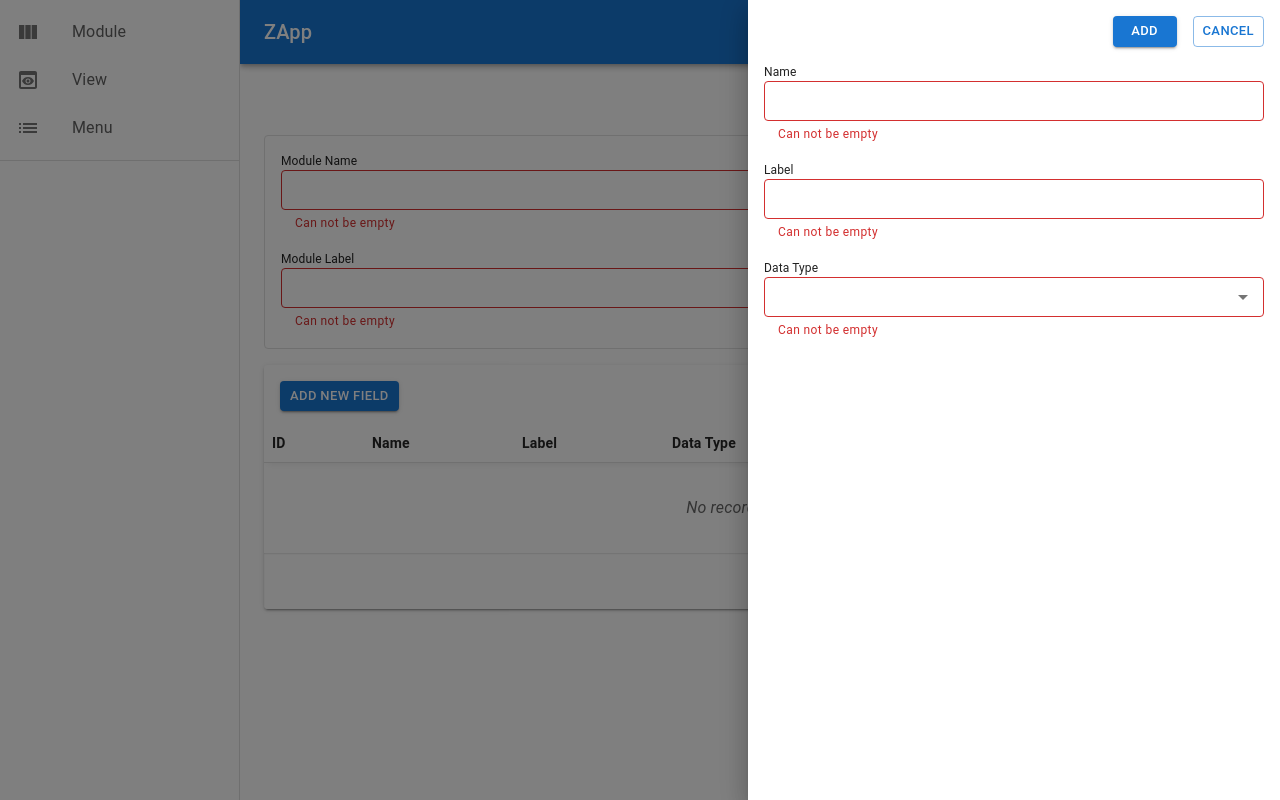
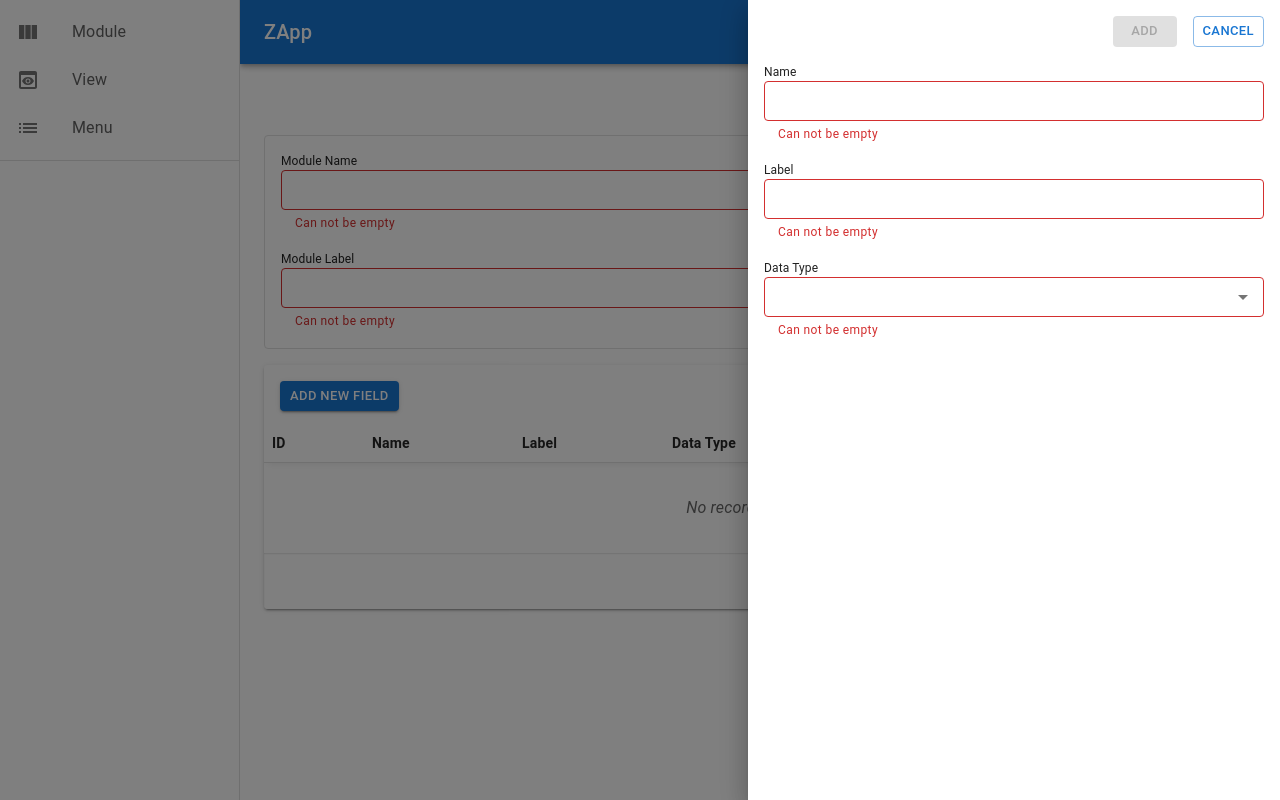
Before and after one commit to DanJul572/ZApp_Web_App, a Next.js app: page /module/create in a window 1280 px wide. Both pictures are taken after a click on the button "ADD NEW FIELD". Built offline with nearby package versions, Linux system fonts and the light colour scheme.

Commit message:
add group validation

```diff
--- a/src/app/layout.js
+++ b/src/app/layout.js
@@ -1,3 +1,4 @@
+import {ErrorProvider} from '@/context/error_provider';
 import {Inter} from 'next/font/google';
 
 const inter = Inter({subsets: ['latin']});
@@ -10,7 +11,9 @@ export const metadata = {
 export default function RootLayout({children}) {
     return (
         <html lang="en">
-            <body className={inter.className}>{children}</body>
+            <body className={inter.className}>
+                <ErrorProvider>{children}</ErrorProvider>
+            </body>
         </html>
     );
 }
--- a/src/app/module/create/field_form.js
+++ b/src/app/module/create/field_form.js
@@ -1,4 +1,4 @@
-import {useEffect, useState} from 'react';
+import {useContext, useEffect, useState} from 'react';
 import {Table} from '@/component';
 import mockColumns from '@/mock/field/column';
 import {Box, Button, Drawer, colors} from '@mui/material';
@@ -7,9 +7,16 @@ import {actionType} from '@/constant';
 import dataType from '@/constant/data_type';
 import {Confirm} from '@/component/dialog';
 import {generateValidation} from '@/helper/validator';
+import {ErrorContext} from '@/context/error_provider';
 
 const FieldForm = props => {
     const {fieldRows, setFieldRows} = props;
+
+    const formGroupName = 'fieldForm';
+    const fieldTypeOptions = Object.values(dataType);
+
+    const {errors, clearError, groupStatus} = useContext(ErrorContext);
+    const disabledSaveButton = groupStatus([formGroupName], errors);
 
     const [openFieldForm, setOpenFieldForm] = useState(false);
     const [fieldName, setFieldName] = useState(null);
@@ -47,8 +54,6 @@ const FieldForm = props => {
         },
     ];
 
-    const fieldTypeOptions = Object.values(dataType);
-
     const changeSettingValue = (key, value) => {
         setFieldSettings(prevState => ({...prevState, [key]: value}));
     };
@@ -63,6 +68,14 @@ const FieldForm = props => {
             updateCascade: false,
             multiSelect: false,
         });
+    };
+
+    const clearErrorGroup = () => {
+        const names = ['tableRef', 'tableRefName', 'tableRefKey'];
+        for (let index = 0; index < names.length; index++) {
+            const name = names[index];
+            clearError(formGroupName, name);
+        }
     };
 
     const deleteField = () => {
@@ -97,6 +110,7 @@ const FieldForm = props => {
 
     const onChangeFieldType = value => {
         clearFieldSettings();
+        clearErrorGroup();
         setFieldType(value);
     };
 
@@ -138,18 +152,24 @@ const FieldForm = props => {
             <Box display="flex" flexDirection="column" gap={2}>
                 <ShortText
                     label="Table Reference"
+                    name="tableRef"
+                    group={formGroupName}
                     value={fieldSettings.tableRef}
                     onChange={value => changeSettingValue('tableRef', value)}
                     rules="required"
                 />
                 <ShortText
                     label="Table Reference Key"
+                    name="tableRefKey"
+                    group={formGroupName}
                     value={fieldSettings.tableRefKey}
                     onChange={value => changeSettingValue('tableRefKey', value)}
                     rules="required"
                 />
                 <ShortText
                     label="Table Reference Name"
+                    name="tableRefName"
+                    group={formGroupName}
                     value={fieldSettings.tableRefName}
                     onChange={value => changeSettingValue('tableRefName', value)}
                     rules="required"
@@ -236,7 +256,11 @@ const FieldForm = props => {
             <Drawer anchor="right" open={openFieldForm} onClose={() => setOpenFieldForm(false)}>
                 <Box padding={2}>
                     <Box display="flex" justifyContent="flex-end" gap={2} marginBottom={2}>
-                        <Button variant="contained" size="small" onClick={onSave}>
+                        <Button
+                            variant="contained"
+                            size="small"
+                            onClick={onSave}
+                            disabled={disabledSaveButton}>
                             Add
                         </Button>
                         <Button
@@ -249,18 +273,24 @@ const FieldForm = props => {
                     <Box width={500} display="flex" flexDirection="column" gap={2}>
                         <ShortText
                             label="Name"
+                            name="name"
+                            group="fieldForm"
                             value={fieldName}
                             onChange={setFieldName}
                             rules={fieldNameRule}
                         />
                         <ShortText
                             label="Label"
+                            name="label"
+                            group="fieldForm"
                             value={fieldLabel}
                             onChange={setFieldLabel}
                             rules="required"
                         />
                         <Dropdown
                             label="Data Type"
+                            name="dataType"
+                            group="fieldForm"
                             options={fieldTypeOptions}
                             value={fieldType}
                             onChange={onChangeFieldType}
--- a/src/app/module/create/page.js
+++ b/src/app/module/create/page.js
@@ -1,10 +1,10 @@
 'use client';
 import {Box, Button} from '@mui/material';
 import {useRouter} from 'next/navigation';
-import {useState} from 'react';
-
+import {useContext, useState} from 'react';
 import ModuleForm from './module_form';
 import FieldForm from './field_form';
+import {ErrorContext} from '@/context/error_provider';
 
 const CreateModule = () => {
     const {back} = useRouter();
@@ -14,6 +14,9 @@ const CreateModule = () => {
     const [moduleDescription, setModuleDescription] = useState(null);
     const [fieldRows, setFieldRows] = useState([]);
 
+    const {errors, groupStatus} = useContext(ErrorContext);
+    const disabledSaveButton = groupStatus(['moduleForm'], errors);
+
     const onCancel = () => {
         back();
     };
@@ -21,7 +24,7 @@ const CreateModule = () => {
     return (
         <>
             <Box display="flex" justifyContent="flex-end" gap={2}>
-                <Button variant="contained" size="small">
+                <Button variant="contained" size="small" disabled={disabledSaveButton}>
                     Save
                 </Button>
                 <Button variant="outlined" size="small" onClick={onCancel}>
--- a/src/component/input/Dropdown.js
+++ b/src/component/input/Dropdown.js
@@ -1,10 +1,20 @@
+import {ErrorContext} from '@/context/error_provider';
 import {validator} from '@/helper/validator';
 import {Autocomplete, Box, List, TextField, Typography} from '@mui/material';
+import {useContext, useEffect} from 'react';
 
 const Dropdown = props => {
-    const {label, onChange, options, value, rules} = props;
+    const {label, onChange, options, value, rules, group, name} = props;
+
+    const {setError, clearError} = useContext(ErrorContext);
 
     const error = validator(rules, value ? value.value.toString() : '');
+
+    useEffect(() => {
+        if (!group && !name) return;
+        if (!error.status) return clearError(group, name);
+        setError(group, name, error.message);
+    }, [value]);
 
     const renderInput = params => {
         return (
--- a/src/component/input/long_text.js
+++ b/src/component/input/long_text.js
@@ -1,10 +1,20 @@
+import {ErrorContext} from '@/context/error_provider';
 import {validator} from '@/helper/validator';
 import {Box, TextField, Typography} from '@mui/material';
+import {useContext, useEffect} from 'react';
 
 const LongText = props => {
-    const {label, onChange, value, rows, rules} = props;
+    const {label, onChange, value, rows, rules, name, group} = props;
+
+    const {setError, clearError} = useContext(ErrorContext);
 
     const error = validator(rules, value);
+
+    useEffect(() => {
+        if (!group && !name) return;
+        if (!error.status) return clearError(group, name);
+        setError(group, name, error.message);
+    }, [value]);
 
     return (
         <Box>
--- a/src/component/input/number.js
+++ b/src/component/input/number.js
@@ -1,10 +1,20 @@
+import {ErrorContext} from '@/context/error_provider';
 import {validator} from '@/helper/validator';
 import {Box, TextField, Typography} from '@mui/material';
+import {useContext} from 'react';
 
 const Number = props => {
-    const {label, onChange, value, rows, rules} = props;
+    const {label, onChange, value, rows, rules, name, group} = props;
+
+    const {setError, clearError} = useContext(ErrorContext);
 
     const error = validator(rules, value ? value : '');
+
+    useEffect(() => {
+        if (!group && !name) return;
+        if (!error.status) return clearError(group, name);
+        setError(group, name, error.message);
+    }, [value]);
 
     return (
         <Box>
--- a/src/component/input/short_text.js
+++ b/src/component/input/short_text.js
@@ -1,10 +1,20 @@
+import {ErrorContext} from '@/context/error_provider';
 import {validator} from '@/helper/validator';
 import {Box, TextField, Typography} from '@mui/material';
+import {useContext, useEffect} from 'react';
 
 const ShortText = props => {
-    const {label, onChange, value, rules} = props;
+    const {label, onChange, value, rules, group, name} = props;
+
+    const {setError, clearError} = useContext(ErrorContext);
 
     const error = validator(rules, value);
+
+    useEffect(() => {
+        if (!group && !name) return;
+        if (!error.status) return clearError(group, name);
+        setError(group, name, error.message);
+    }, [value]);
 
     return (
         <Box>
--- /dev/null
+++ b/src/context/error_provider.js
@@ -0,0 +1,45 @@
+'use client';
+import {createContext, useState} from 'react';
+
+export const ErrorContext = createContext();
+
+export function ErrorProvider({children}) {
+    const [errors, setErrors] = useState({});
+
+    const setError = (group, name, error) => {
+        setErrors(prevErrors => ({
+            ...prevErrors,
+            [group]: {
+                ...(prevErrors[group] || {}),
+                [name]: error,
+            },
+        }));
+    };
+
+    const clearError = (group, name) => {
+        setErrors(prevErrors => {
+            const updatedErrors = {...prevErrors};
+            if (updatedErrors[group] && updatedErrors[group][name]) {
+                delete updatedErrors[group][name];
+                if (Object.keys(updatedErrors[group]).length === 0) {
+                    delete updatedErrors[group];
+                }
+            }
+            return updatedErrors;
+        });
+    };
+
+    const groupStatus = groups => {
+        for (let index = 0; index < groups.length; index++) {
+            const group = groups[index];
+
+            if (errors[group] && Object.keys(errors[group]).length) return true;
+        }
+    };
+
+    return (
+        <ErrorContext.Provider value={{errors, setError, clearError, groupStatus}}>
+            {children}
+        </ErrorContext.Provider>
+    );
+}
--- a/src/helper/validator.js
+++ b/src/helper/validator.js
@@ -24,9 +24,7 @@ const generateValidation = (action, key, value, rule) => {
     const regex = new RegExp(`${key}:\\(([^)]*)\\)`);
     const matchValue = rule.match(regex);
 
-    if (action === 1 && !matchValue) {
-        return `${rule}|${key}:(${value})`;
-    }
+    if (action === 1 && !matchValue) return `${rule}|${key}:(${value})`;
 
     let newRule = '';
     let values = (matchValue && matchValue[1].split(',').map(value => value.trim())) || [];
@@ -34,12 +32,12 @@ const generateValidation = (action, key, value, rule) => {
     if (action === actionType.insert.value) {
         values.push(value);
         newRule = `${key}:(${values.join(',')})`;
-        return rule.replace(regex, newRule);
     }
 
     if (action === actionType.delete.value) {
         newRule = '';
         let indexToRemove = values.indexOf(value);
+
         if (indexToRemove !== -1) values.splice(indexToRemove, 1);
 
         if (values.length === 1) {
@@ -49,9 +47,8 @@ const generateValidation = (action, key, value, rule) => {
         } else {
             newRule = '';
         }
-
-        return rule.replace(regex, newRule);
     }
+    return rule.replace(regex, newRule);
 };
 
 const validator = (rules, value) => {
```
